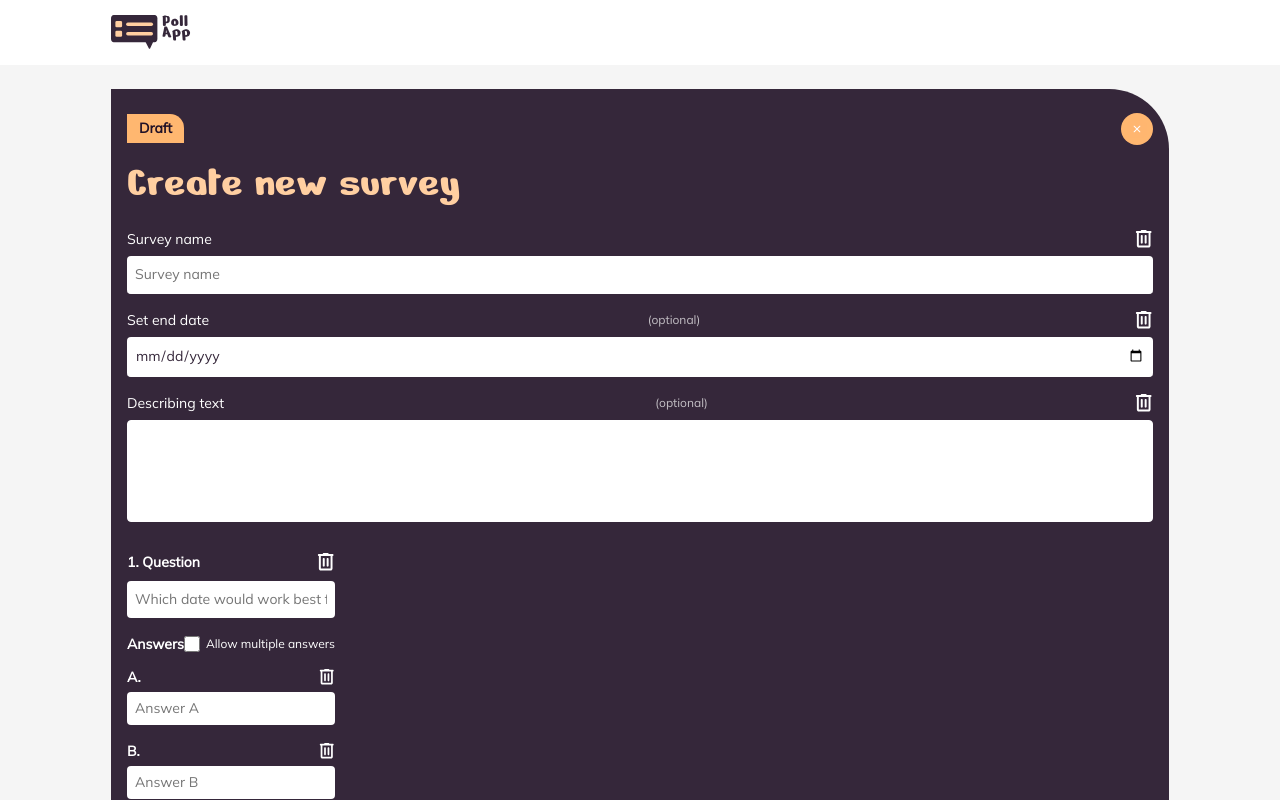
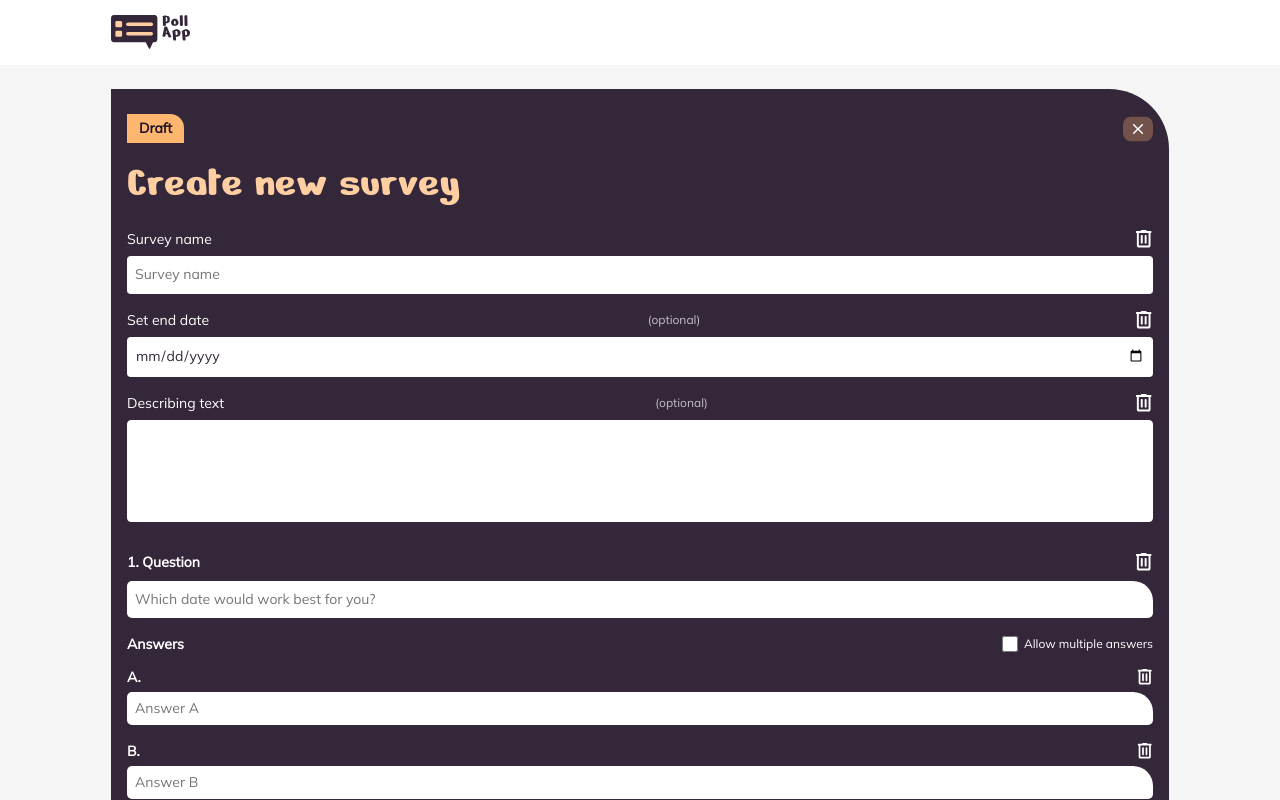
Before and after one commit to AndreasKissner/PoloApp, an Angular app: page /new-survey in a window 1280 px wide. Shown: the top 800 px of the page. Built offline with nearby package versions, Linux system fonts and the light colour scheme; no server answers; a web font is replaced by a local one.

Commit message:
feat: reafctor survey questions scss and new survey scss and ui btn scss

```diff
--- a/src/app/features/new-survey/new-survey.scss
+++ b/src/app/features/new-survey/new-survey.scss
@@ -6,8 +6,6 @@
     background-color: $color-primary;
     margin-top: -1px;
 }
-
-
 
 .new-survey {
     padding: 24px 0;
@@ -32,14 +30,12 @@
     }
 
     &__close {
-        display: flex;
-        background-color: $color-bg-puplished-titel;
-        border-radius: 50%;
-        padding: 6px;
+        width: 30px;
 
         img {
-            width: 20px;
-            height: 20px;
+            width: 39px;
+            height: 32px;
+            margin-right: 32px;
         }
     }
 
@@ -95,13 +91,13 @@
     }
 
     &__questions {
-        @include flex(column, flex-start, flex-start, 24px);
+        @include flex(column, stretch, flex-start, 24px);
         margin-bottom: 24px;
     }
 
     &__add-question {
         @include flex(row, center, center, 8px);
-  background-color: $color-bg-create-new;
+        background-color: #FFB7704D;
         border: none;
         border-radius: 10px;
         cursor: pointer;
--- a/src/app/features/new-survey/survey-question/survey-question.scss
+++ b/src/app/features/new-survey/survey-question/survey-question.scss
@@ -30,9 +30,10 @@
 
 &__input {
   width: 100%;
+  box-sizing: border-box;
   background-color: $color-white;
   border: none;
-    border-radius: 4px;
+border-radius: 5px 20px 5px 5px;
   padding: 8px;
   @include font($font-base, 14px, 400, $color-text-two);
   outline: none;
@@ -64,12 +65,12 @@
   }
 
  &__answers {
-    @include flex(column, flex-start, flex-start, 8px);
+  @include flex(column, stretch, flex-start, 8px);
   margin-bottom: 12px;
 }
 
 &__answer {
-    @include flex(column, flex-start, flex-start, 4px);
+  @include flex(column, stretch, flex-start, 4px);
   width: 100%;
   margin-bottom: 8px;
 }
@@ -86,9 +87,10 @@
 
   &__answer-input {
   width: 100%;
+  box-sizing: border-box;
   background-color: $color-white;
   border: none;
-    border-radius: 4px;
+  border-radius: 5px 20px 5px 5px;
   padding: 6px 8px;
   @include font($font-base, 14px, 400, $color-text-two);
   outline: none;
@@ -111,6 +113,7 @@
     background: none;
     border: none;
     cursor: pointer;
+    border-bottom: 1px solid white;
     @include font($font-base, 13px, 600, $color-white);
 
     img {
--- a/src/app/shared/ui-button/ui-button.scss
+++ b/src/app/shared/ui-button/ui-button.scss
@@ -69,7 +69,6 @@
       height: 30px;
       width: auto;
       margin-right: 30px;
-      ;
 
       .btn__icon {
         width: 24px;
@@ -78,6 +77,7 @@
         img {
           width: 100%;
           height: 100%;
+        }
       }
     }
   }
@@ -103,4 +103,3 @@
     @include font($font-alt, 18px, 700, $color-text-two);
   }
 }
-}
```
Lines whose indentation alone changed are shown as unchanged.
